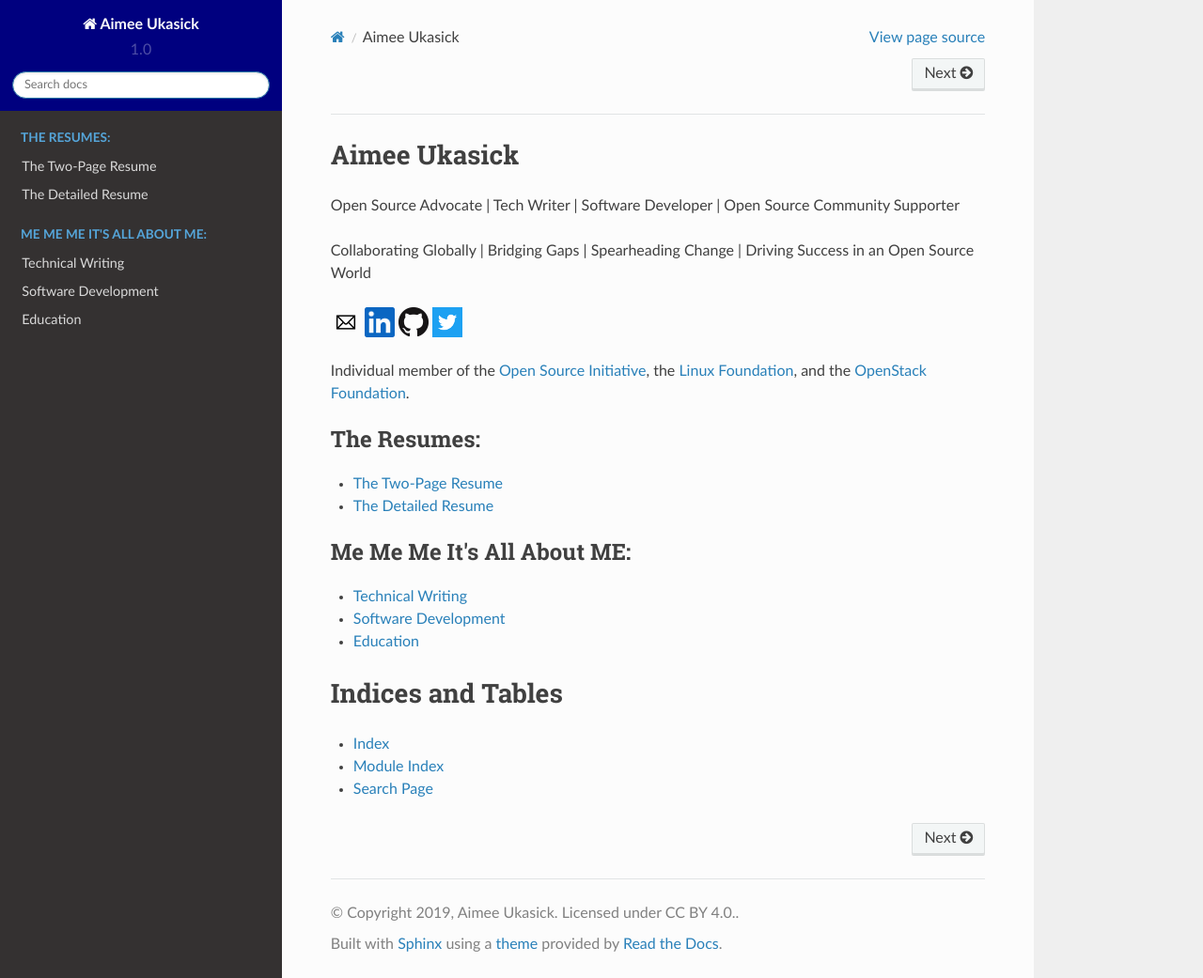
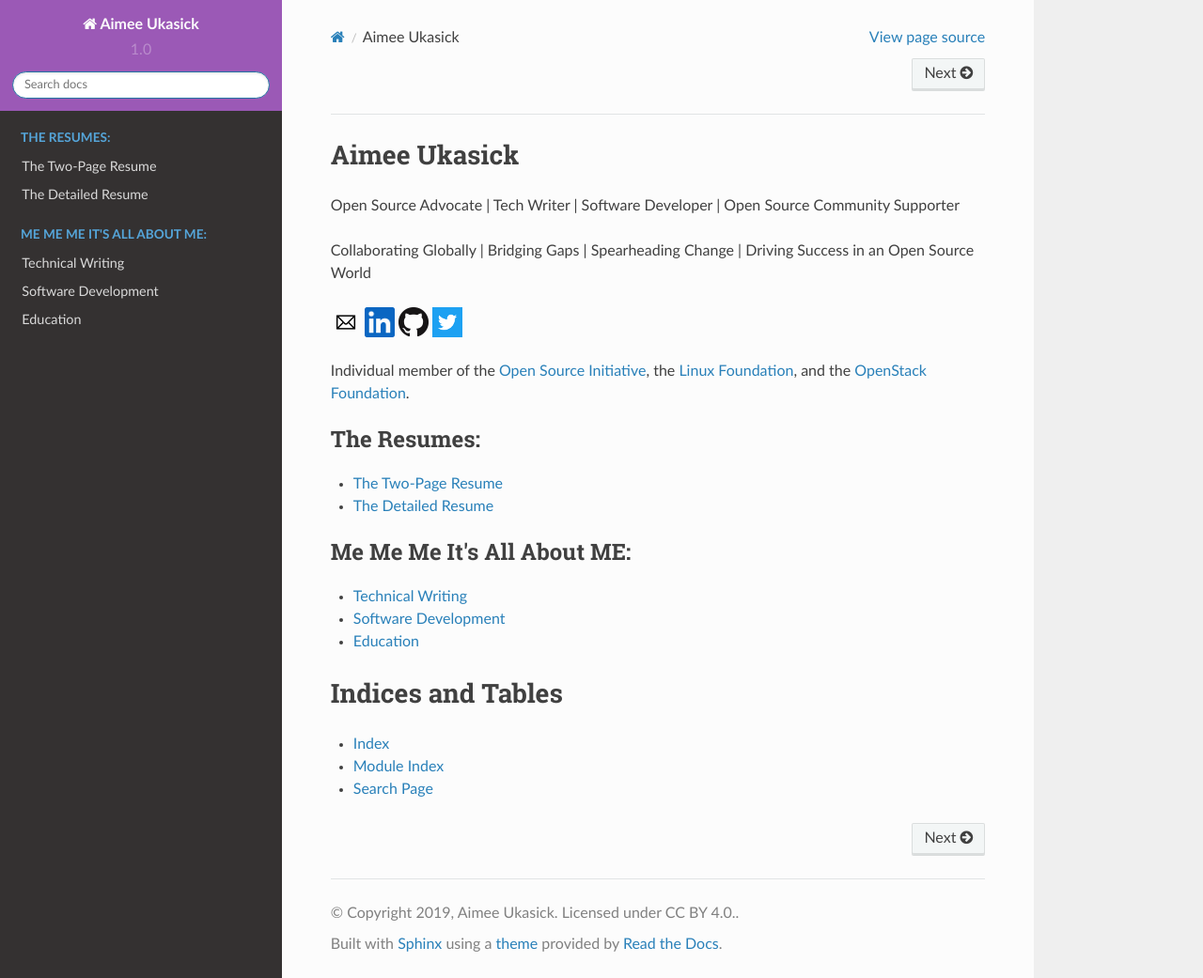
Before and after one commit to aimeeu/aimee-ukasick-resume, a Sphinx documentation site: the page built from docs/index.rst, in a window 1280 px wide and 1041 px high. Shown: the whole window at 94% size. Built offline with Sphinx 7.4.7 and the Read the Docs theme 2.0.0, drawn with Linux system fonts in a browser that asks for light colours.

Commit message:
change theme color
Signed-off-by: Aimee Ukasick <aimeeu.opensource@gmail.com>

```diff
--- a/docs/conf.py
+++ b/docs/conf.py
@@ -98,9 +98,11 @@ html_theme = 'sphinx_rtd_theme'
 # further.  For a list of options available for each theme, see the
 # documentation.
 #
+# 9b59b6 is the light purple color in the navigation
+# 2980b9 is the blue used for Edit on GitHub
 html_theme_options = {
     'prev_next_buttons_location': 'both',
-    'style_nav_header_background': '#00007f'
+    'style_nav_header_background': '#9b59b6'
 }
 
 # Add any paths that contain custom static files (such as style sheets) here,
```
